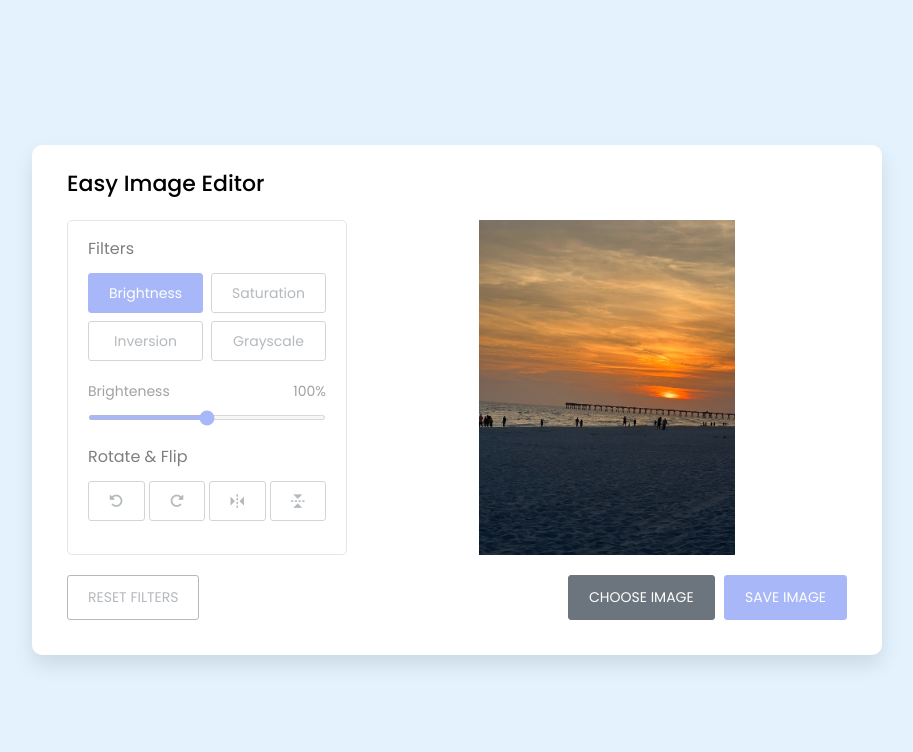
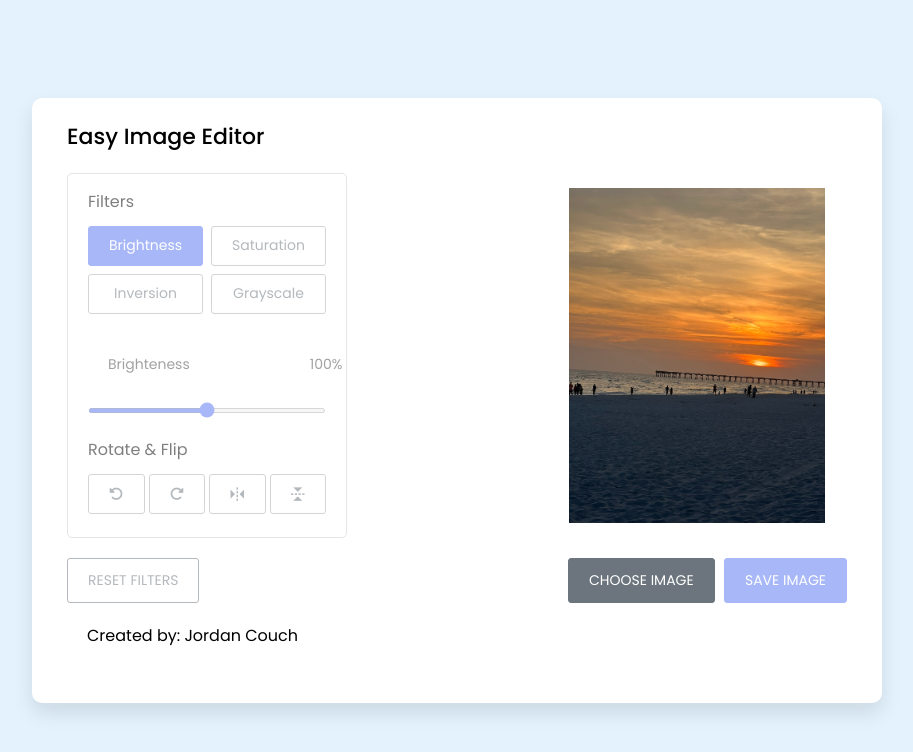
Before and after one commit to Jayy2023/Photo-Edit, a plain HTML site: page index.html in a window 1280 px wide. Shown: the whole page, without its empty margins (183-1096 px from the left). Drawn offline with nearby package versions, Linux system fonts and the light colour scheme.

```diff
--- a/index.html
+++ b/index.html
@@ -51,7 +51,9 @@
                 <button class="choose-img">Choose Image</button>
                 <button class="save-img">Save Image</button>
             </div>
+
         </div>
+        <p>Created by: Jordan Couch</p>
     </div>
     <script src="script.js"></script>
 
--- a/style.css
+++ b/style.css
@@ -74,6 +74,10 @@
   border-color: #5372F0;
   background: #5372F0;
 }
+p{
+    padding: 20px;
+    margin-right: 80px;
+}
 .filter .slider{
   margin-top: 12px;
 }
@@ -110,7 +114,7 @@
   flex-grow: 1;
   display: flex;
   overflow: hidden;
-  margin-left: 20px;
+  margin-left: 200px;
   border-radius: 5px;
   align-items: center;
   justify-content: center;
```
